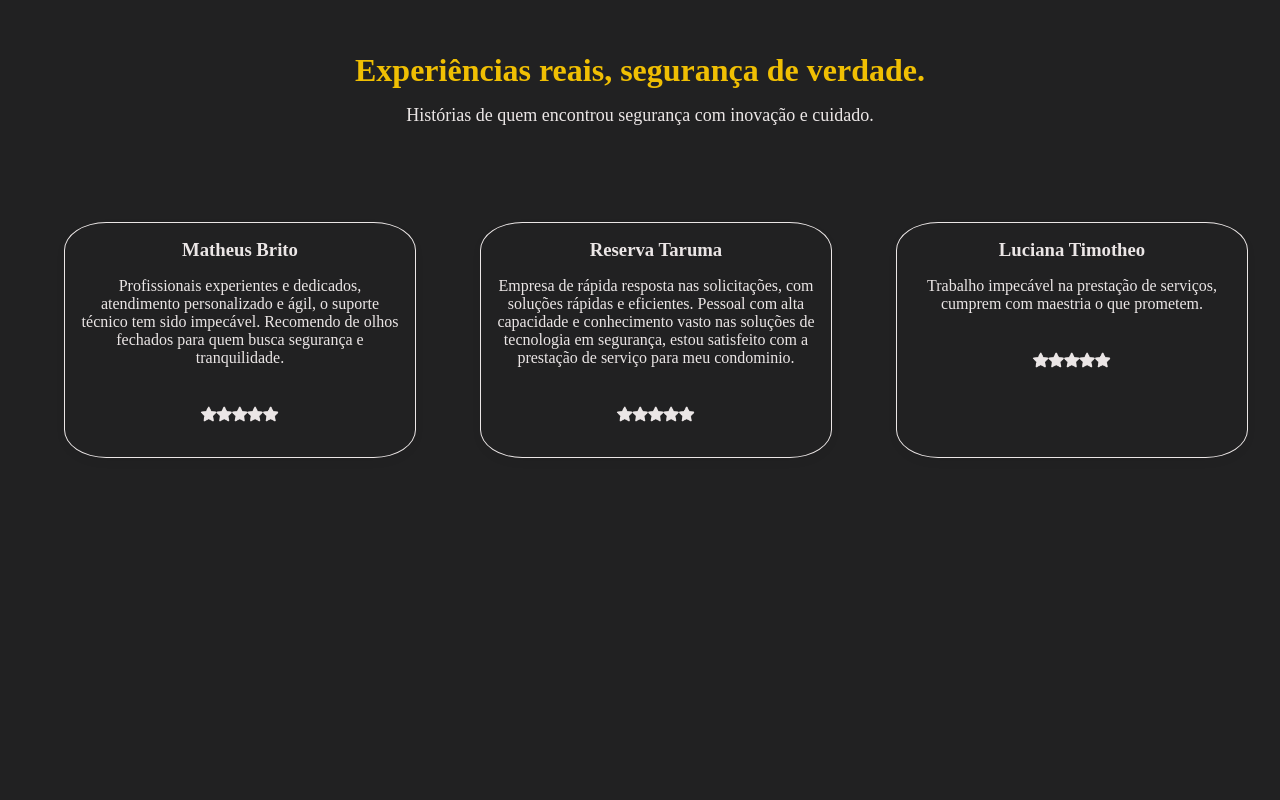
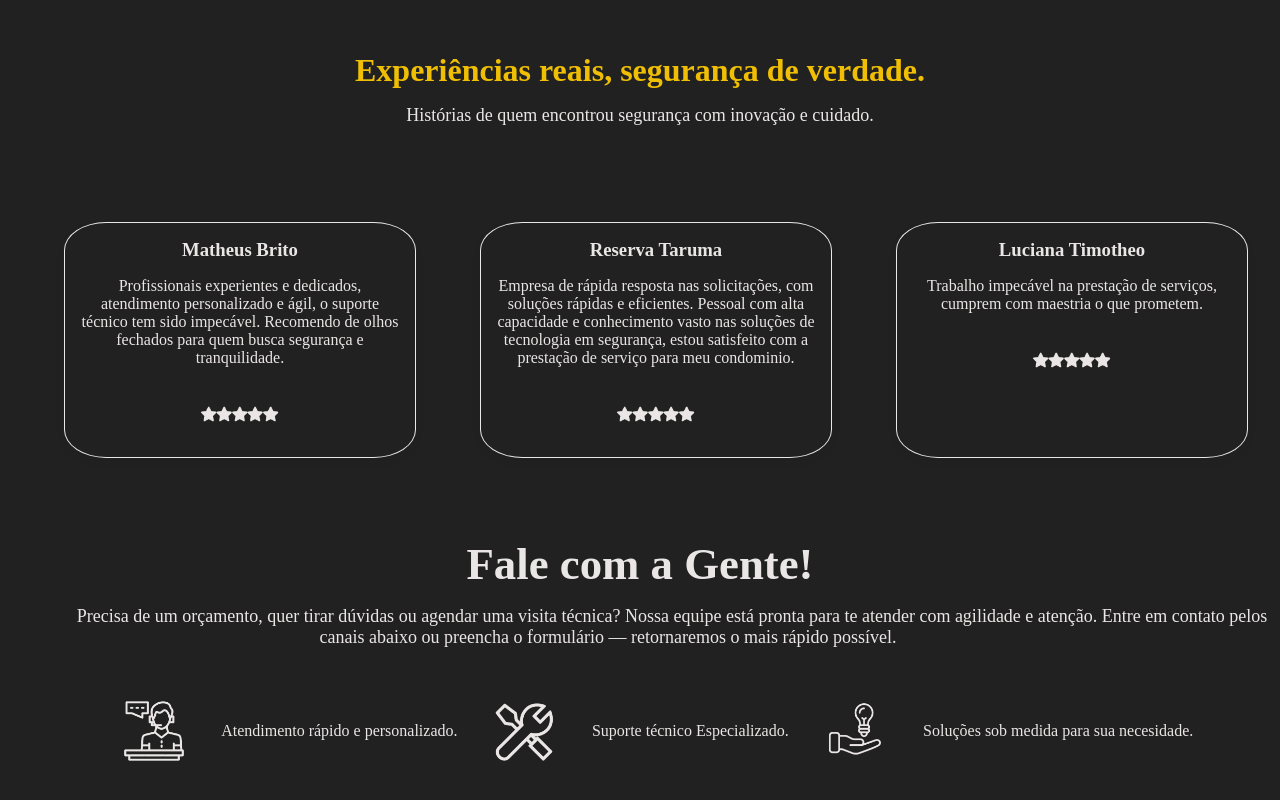
Before and after one commit to ultrapistol/JRM, a React (Vite) app: page / in a window 1280 px wide. Shown: the part 2081-2881 px from the top of the page. Before the commit the page ends 2619 px from the top, so only its background shows below. Built offline with nearby package versions, Linux system fonts and the light colour scheme.

Commit message:
Criação de página contato

```diff
--- a/src/App.jsx
+++ b/src/App.jsx
@@ -4,6 +4,7 @@ import Intro from './components/Intro/intro';
 import Servicos from './components/Serviços/servicos';
 import Sobre from './components/Sobre/sobre';
 import Clientes from './components/Clientes/clientes';
+import Contato from './components/Contato/contato';
 
 
 
@@ -17,6 +18,7 @@ function App() {
             <Servicos/>
             <Sobre/>
             <Clientes/>
+            <Contato/>
       </div>
 
     </>
--- /dev/null
+++ b/src/components/Contato/contato.css
@@ -0,0 +1,43 @@
+.contato{
+    align-items: center;
+    text-align: center;
+}
+
+.ContatoTitle{
+    font-size: 2.8rem;
+    margin-bottom: 1rem;
+}
+
+.ContatoSubtitle{
+    font-size: 18px;
+    max-width: 50%;
+    margin-left: 4rem;
+    margin-right: 4rem;
+}
+
+.atendimentoIndividual{
+    display: flex;
+    align-items: center;
+}
+
+.atendimento{
+    flex-direction: row;
+    display: flex;
+    align-items: center;
+    margin: 3rem;
+    justify-content: center;
+}
+
+.AtendimentoImg{
+    height: 4.4rem;
+    width: 4.4rem;
+    margin-right: 2rem;
+    margin-left: 2rem;
+}
+
+.AtendimentoText{
+    text-align: left;
+    justify-content: center;
+    display: flex;
+    flex-direction: column;
+}
--- /dev/null
+++ b/src/components/Contato/contato.jsx
@@ -0,0 +1,41 @@
+import React from 'react'
+import './contato.css';
+import assistencia from '../../assets/assistencia.png';
+import suporte from '../../assets/suporte.png';
+import solucao from '../../assets/solucao.png';
+
+const Contato = () => {
+  return (
+    <section className="contato">
+        <h1 className="ContatoTitle">Fale com a Gente!</h1>
+        <span className="ContatoSubtitle">Precisa de um orçamento, quer tirar dúvidas ou agendar uma visita técnica?
+             Nossa equipe está pronta para te atender com agilidade e atenção.
+                Entre em contato pelos canais abaixo ou preencha o formulário — retornaremos o mais rápido possível.</span>
+
+        <div className="atendimento">
+            <div className="atendimentoIndividual">
+                <img src={assistencia} alt="" className="AtendimentoImg" />
+                <span className="AtendimentoText">Atendimento rápido e personalizado.</span>
+            </div>
+
+            <div className="atendimentoIndividual">
+                <img src={suporte} alt="" className="AtendimentoImg" />
+                <span className="AtendimentoText">Suporte técnico Especializado.</span>
+            </div>
+
+            <div className="atendimentoIndividual">
+                <img src={solucao} alt="" className="AtendimentoImg" />
+                <span className="AtendimentoText">Soluções sob medida para sua necesidade.</span>
+            </div>
+
+        </div>
+
+        <div className="ContatoInfo">
+
+        </div>
+
+    </section>
+  )
+}
+
+export default Contato;
```
